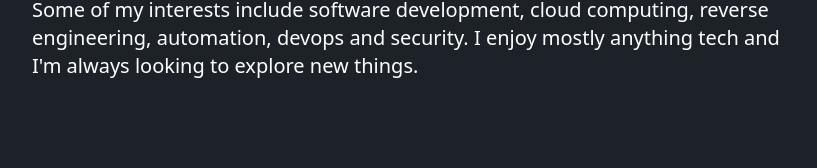
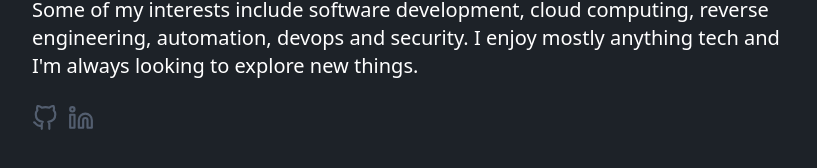
Before and after one commit to RobDearling/robdearling.github.io, a Next.js app: page / in a window 1280 px wide. Shown: the part 380-548 px from the top of the page, without its empty margins (224-1041 px from the left). Built offline with nearby package versions, Linux system fonts and the light colour scheme.

Commit message:
feat: Meta tags

```diff
--- a/pages/index.tsx
+++ b/pages/index.tsx
@@ -16,15 +16,43 @@ export default function Home() {
           </p>
         </div>
         <div className="mt-8 text-xl">
-          <p>
-            I'm a 29 year old SRE, Developer & Tech tinkerer from the UK.
-          </p>
+          <p>I'm a 29 year old SRE, Developer & Tech tinkerer from the UK.</p>
           <p className="mt-4">
             Some of my interests include software development, cloud computing,
             reverse engineering, automation, devops and security. I enjoy mostly
             anything tech and I&apos;m always looking to explore new things.
           </p>
         </div>
+        <div className="social-icons">
+          <a href="https://github.com/RobDearling" target="_blank" rel="noopener noreferrer me" title="Github">
+            <svg
+              xmlns="http://www.w3.org/2000/svg"
+              viewBox="0 0 24 24"
+              fill="none"
+              stroke="currentColor"
+              stroke-width="2"
+              stroke-linecap="round"
+              stroke-linejoin="round"
+            >
+              <path d="M9 19c-5 1.5-5-2.5-7-3m14 6v-3.87a3.37 3.37 0 0 0-.94-2.61c3.14-.35 6.44-1.54 6.44-7A5.44 5.44 0 0 0 20 4.77 5.07 5.07 0 0 0 19.91 1S18.73.65 16 2.48a13.38 13.38 0 0 0-7 0C6.27.65 5.09 1 5.09 1A5.07 5.07 0 0 0 5 4.77a5.44 5.44 0 0 0-1.5 3.78c0 5.42 3.3 6.61 6.44 7A3.37 3.37 0 0 0 9 18.13V22"></path>
+            </svg>
+          </a>
+          <a href="" title="LinkedIn">
+            <svg
+              xmlns="http://www.w3.org/2000/svg"
+              viewBox="0 0 24 24"
+              fill="none"
+              stroke="currentColor"
+              stroke-width="2"
+              stroke-linecap="round"
+              stroke-linejoin="round"
+            >
+              <path d="M16 8a6 6 0 0 1 6 6v7h-4v-7a2 2 0 0 0-2-2 2 2 0 0 0-2 2v7h-4v-7a6 6 0 0 1 6-6z"></path>
+              <rect x="2" y="9" width="4" height="12"></rect>
+              <circle cx="4" cy="4" r="2"></circle>
+            </svg>
+          </a>
+        </div>
       </div>
     </Layout>
   );
--- a/pages/posts/[id].tsx
+++ b/pages/posts/[id].tsx
@@ -24,6 +24,8 @@ export default function Post({ postData }: { postData: PostData }) {
     <Layout>
       <Head>
         <title>{postData.title}</title>
+        <meta name="description" content={postData.title}></meta>
+        <meta property="og:description" content={postData.title}></meta>
       </Head>
       <article>
         <h1 className='text-4xl font-bold'>{postData.title}</h1>
--- a/styles/global.css
+++ b/styles/global.css
@@ -31,6 +31,22 @@ body {
   padding: 2px 14px;
   border-radius: 24px;
   margin-top: -8px;
+}
+
+.social-icons {
+  font-size: 14px;
+  color:#535e6f
+}
+
+.social-icons a {
+  margin-right: 10px;
+  margin-top: 25px;
+  display: inline-flex
+}
+
+.social-icons a svg {
+  width: 26px;
+  height: 26px;
 }
 
 .nav-item:hover {
```
Also changed, not shown: weekly-notes/Week-Dec-09.md (added, +16 -0 lines).
